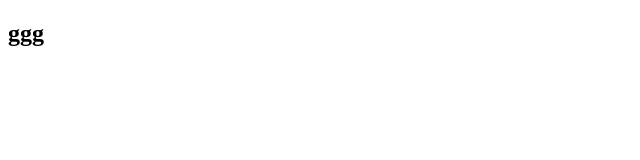
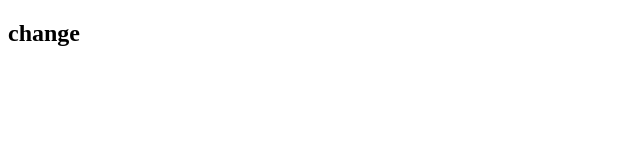
Before and after one commit to Arman-Mikayelyan/example2, a plain HTML site: page index.html in a window 1280 px wide. Shown: the full height of the page, 0-640 px from the left. Drawn offline with Linux system fonts and the light colour scheme.

Commit message:
popoxutyun

```diff
--- a/index.html
+++ b/index.html
@@ -7,7 +7,7 @@
     <title>Document</title>
 </head>
 <body>
-    <h2>ggg</h2>
+    <h2>change</h2>
 
 </body>
 </html>
```
